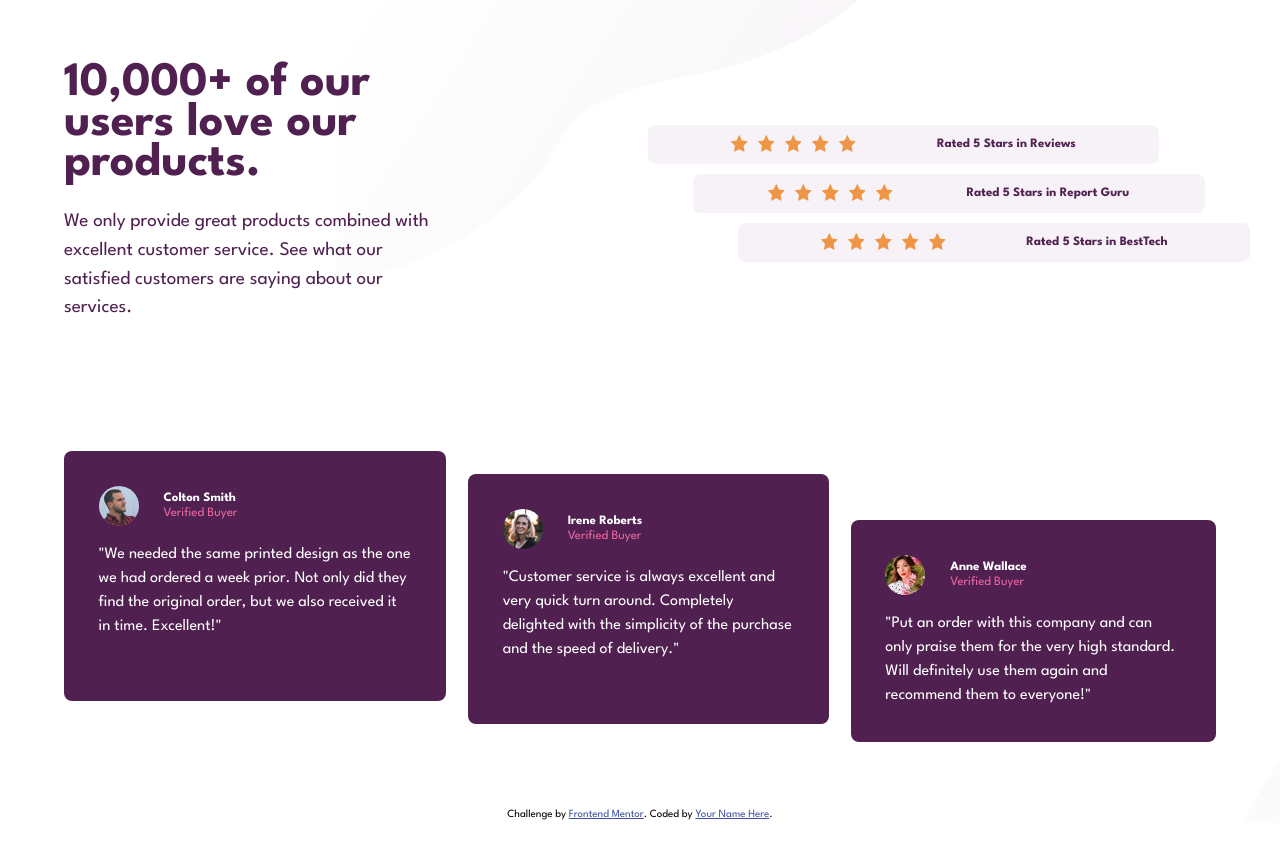
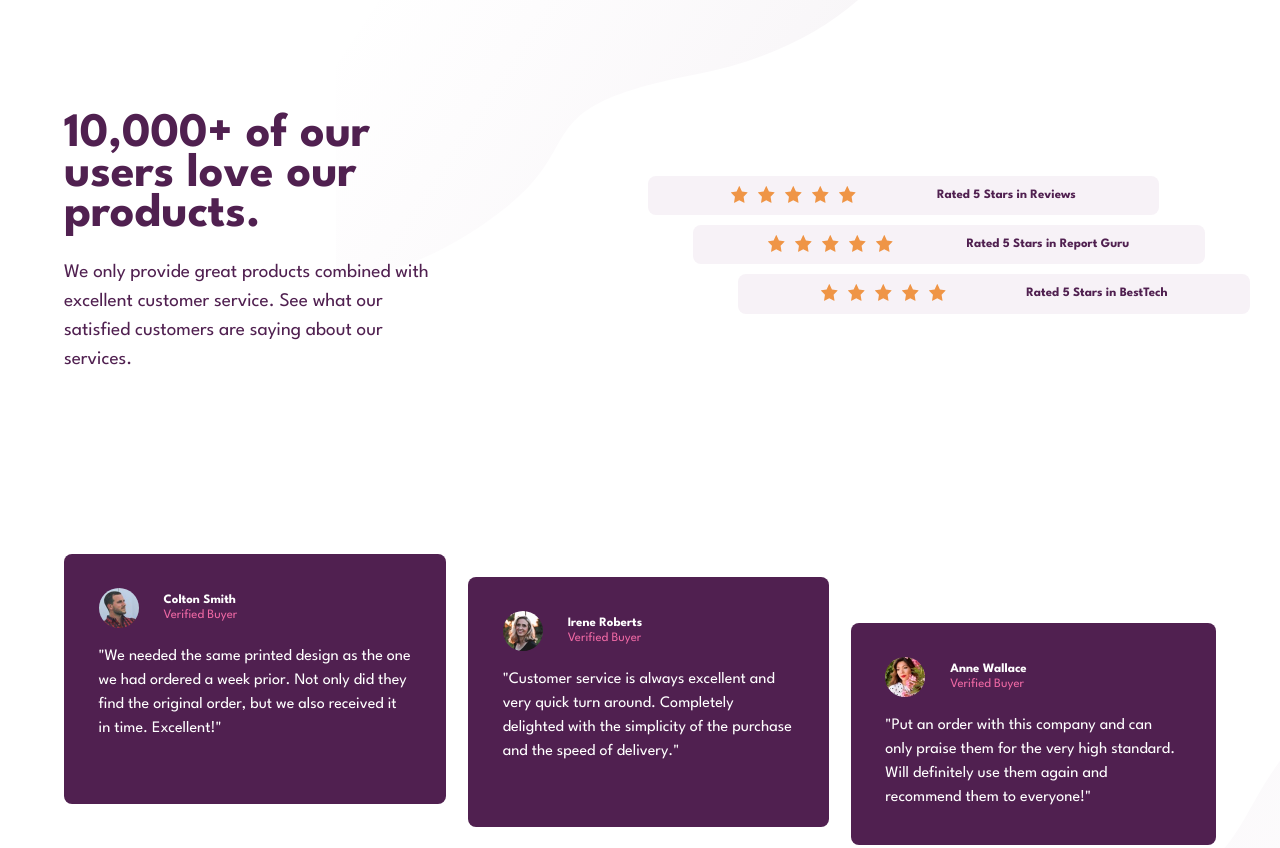
Before and after one commit to heisemmaco-dev/social-proof-section-master, a plain HTML site: page index.html in a window 1280 px wide. Shown: the top 848 px of the page. Before the commit the page ends 823 px from the top, so only its background shows below. Drawn offline with Linux system fonts and the light colour scheme.

Commit message:
Add files via upload

```diff
--- a/style.css
+++ b/style.css
@@ -64,6 +64,12 @@
     background-repeat: no-repeat, no-repeat;
     background-position: right 50vh bottom 65vh, left 45vw top 100vh;
     font-family: 'League Spartan', sans-serif;
+/*
+    display: flex;
+    flex-direction: column;
+    min-height: 120vh;
+    justify-content: center;
+    align-items: center; */
   }
 
   header {
@@ -73,7 +79,13 @@
     gap: 15px;
     align-items: center;
     text-align: center;
+    margin-block-end: 2rem;
+
+    max-width: 150rem;
+    overflow: hidden;
     padding: 5%;
+
+    margin: 4% auto;
   }
 
   header h1 {
@@ -126,8 +138,11 @@ main {
     flex-direction: column;
     justify-content: space-between;
     gap: 22px;
+
     padding: 5%;
-    min-width: 100%;
+    max-width: 150rem;
+
+    margin: 4% auto;
 }
 
 article {
```
